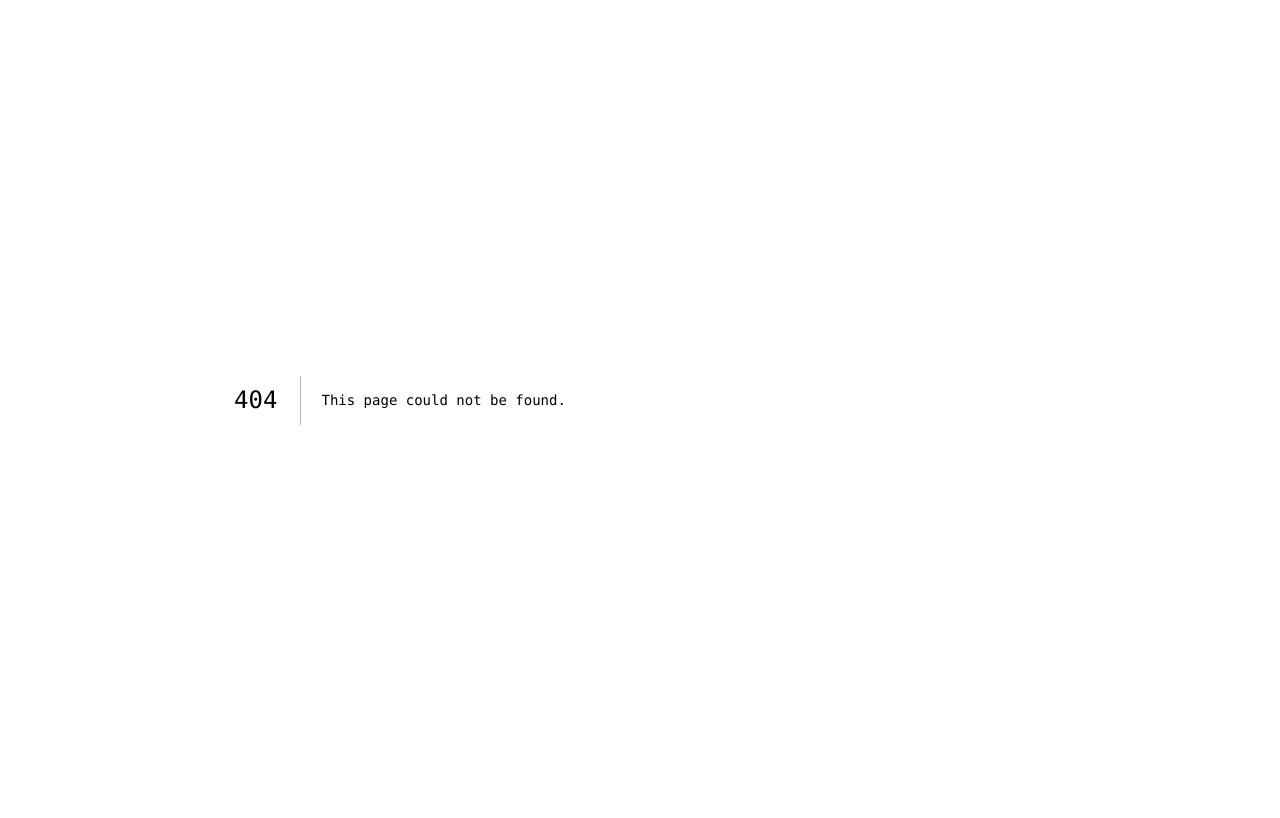
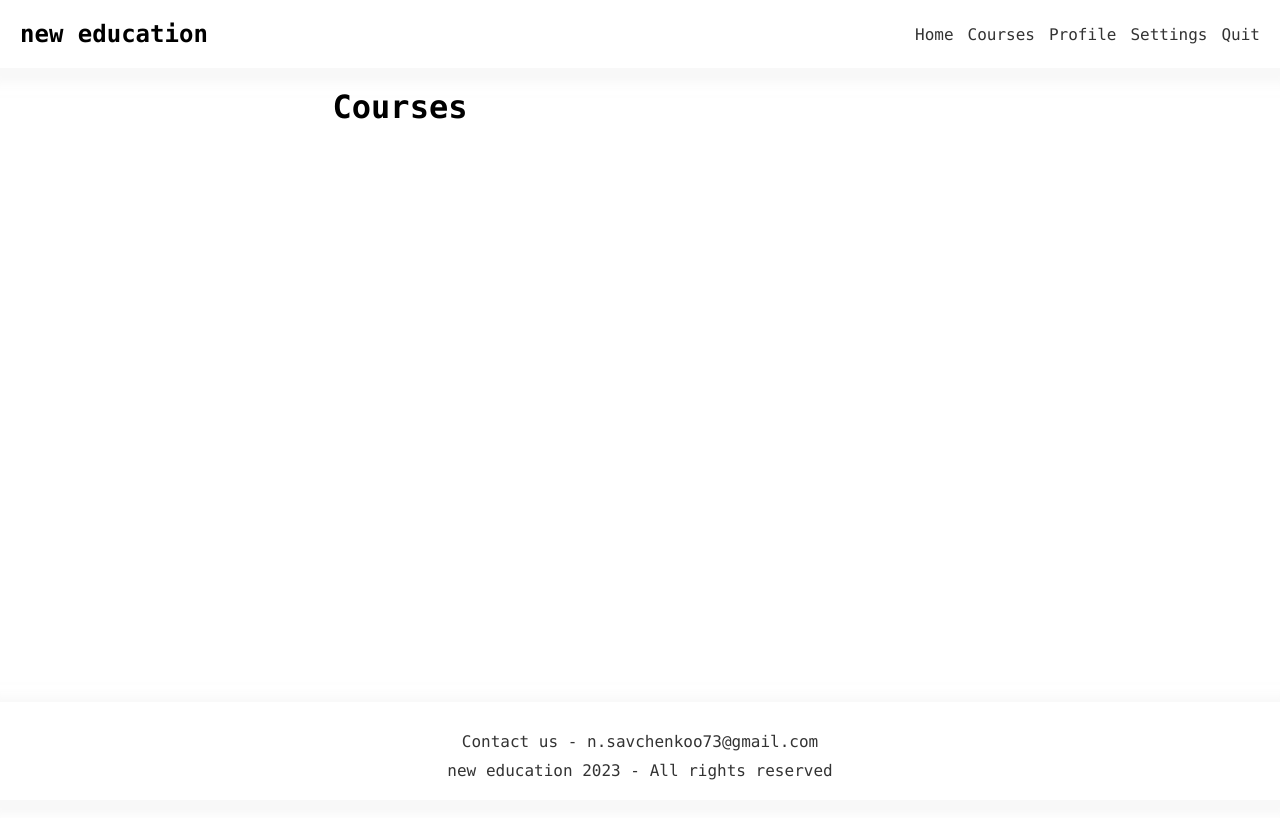
Before and after one commit to woodemai/new_education, a Next.js app: page /courses in a window 1280 px wide. Before the commit this address had no page. Shown: the top 818 px of the page. Built offline with nearby package versions, Linux system fonts and the light colour scheme.

Commit message:
change layout istall prisma

```diff
--- /dev/null
+++ b/app/courses/page.tsx
@@ -0,0 +1,7 @@
+export default function Courses () {
+    return (
+        <>
+            <h1>Courses</h1>
+        </>
+    )
+}
--- a/app/globals.css
+++ b/app/globals.css
@@ -14,14 +14,82 @@ a {
 
 /* header */
 header {
+    padding: 20px;
+    background-color: hsla(0, 5%, 100%, .5);
+    backdrop-filter: saturate(180%) blur(3px);
+    box-shadow: 0 5px 10px 10px hsla(0, 0%, 95%, .5);
+    position: sticky;
+    top: 0;
+}
 
+header nav {
+    display: flex;
+    flex-direction: row;
+    justify-content: space-between;
+    align-items: center;
 }
+
+header ul {
+    list-style: none;
+    display: flex;
+    flex-direction: row;
+    justify-content: space-between;
+    align-items: center;
+}
+
+header li {
+    margin-left: 14px;
+}
+
+header a {
+    color: #333;
+
+    transition: .15s linear;
+}
+
+header a:hover {
+    text-shadow: 0 0 2px rgba(0, 0, 0, 0.5);
+    color: black;
+}
+
 /* footer */
 footer {
+    display: flex;
+    flex-direction: column;
+    align-items: center;
+    justify-content: center;
+    padding: 20px;
+    background-color: hsla(0, 5%, 100%, .5);
+    backdrop-filter: saturate(180%) blur(3px);
+    box-shadow: 0 5px 10px 10px hsla(0, 0%, 95%, .5);
+    position: sticky;
+    bottom: 0;
+}
 
+footer nav {
+    display: flex;
+    flex-direction: column;
+    justify-content: center;
+    align-items: center;
 }
+
+footer span {
+    color: #333;
+    margin-top: 10px;
+}
+
+footer a {
+    transition: .15s linear;
+}
+
+footer a:hover {
+    text-shadow: 0 0 2px rgba(0, 0, 0, 0.5);
+    color: black;
+}
+
 /* main */
 main {
+    padding: 20px 0;
     min-height: 100vh;
     max-width: min(800px, 100vw);
     width: 100%;
--- a/app/page.tsx
+++ b/app/page.tsx
@@ -1,6 +1,7 @@
 export default function Home() {
   return (
     <>
+      <h1>Home</h1>
     </>
   )
 }
--- a/components/Footer.tsx
+++ b/components/Footer.tsx
@@ -1,7 +1,10 @@
 export default function Footer() {
     return (
         <footer>
-
+            <nav>
+                <span>Contact us - <a href="mailto: n.savchenkoo73@gmail.com">n.savchenkoo73@gmail.com</a></span>
+                <span>new education 2023 - All rights reserved</span>
+            </nav>
         </footer>
     )
 }
--- a/components/Header.tsx
+++ b/components/Header.tsx
@@ -1,8 +1,17 @@
+import Link from "next/link";
+
 export default function Header() {
     return (
         <header>
             <nav>
-
+                <h1>new education</h1>
+                <ul>
+                    <li><Link href={'/'}>Home</Link></li>
+                    <li><Link href={'/courses'}>Courses</Link></li>
+                    <li><Link href={'/courses'}>Profile</Link></li>
+                    <li><Link href={'/courses'}>Settings</Link></li>
+                    <li><Link href={'/courses'}>Quit</Link></li>
+                </ul>
             </nav>
         </header>
     )
--- a/package.json
+++ b/package.json
@@ -9,6 +9,7 @@
     "lint": "next lint"
   },
   "dependencies": {
+    "@prisma/client": "^4.14.1",
     "@types/node": "20.2.4",
     "@types/react": "18.2.7",
     "@types/react-dom": "18.2.4",
@@ -18,5 +19,8 @@
     "react": "18.2.0",
     "react-dom": "18.2.0",
     "typescript": "5.0.4"
+  },
+  "devDependencies": {
+    "prisma": "^4.14.1"
   }
 }
```
Also changed, not shown: 1 other file (tests, documents, lock files or other folders).
